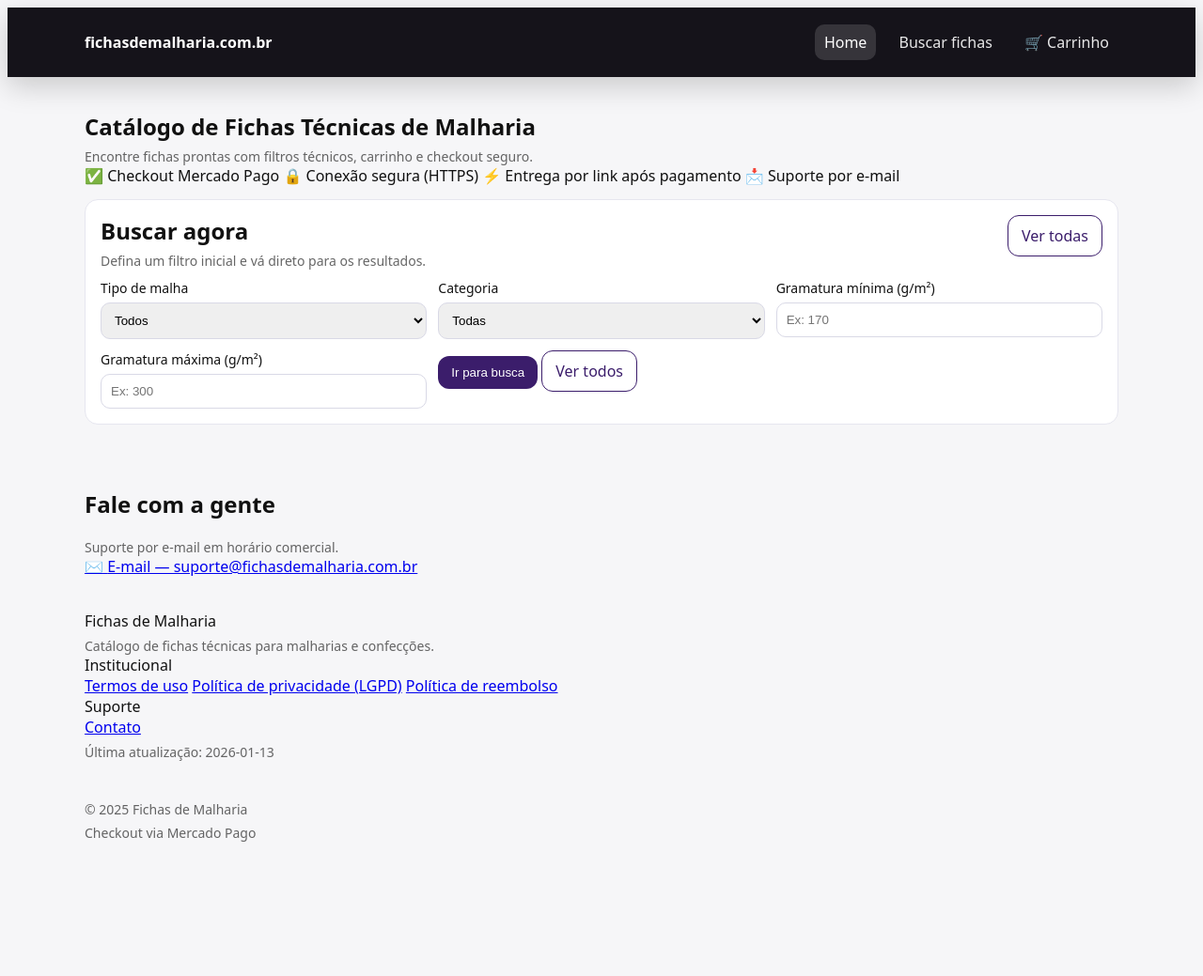
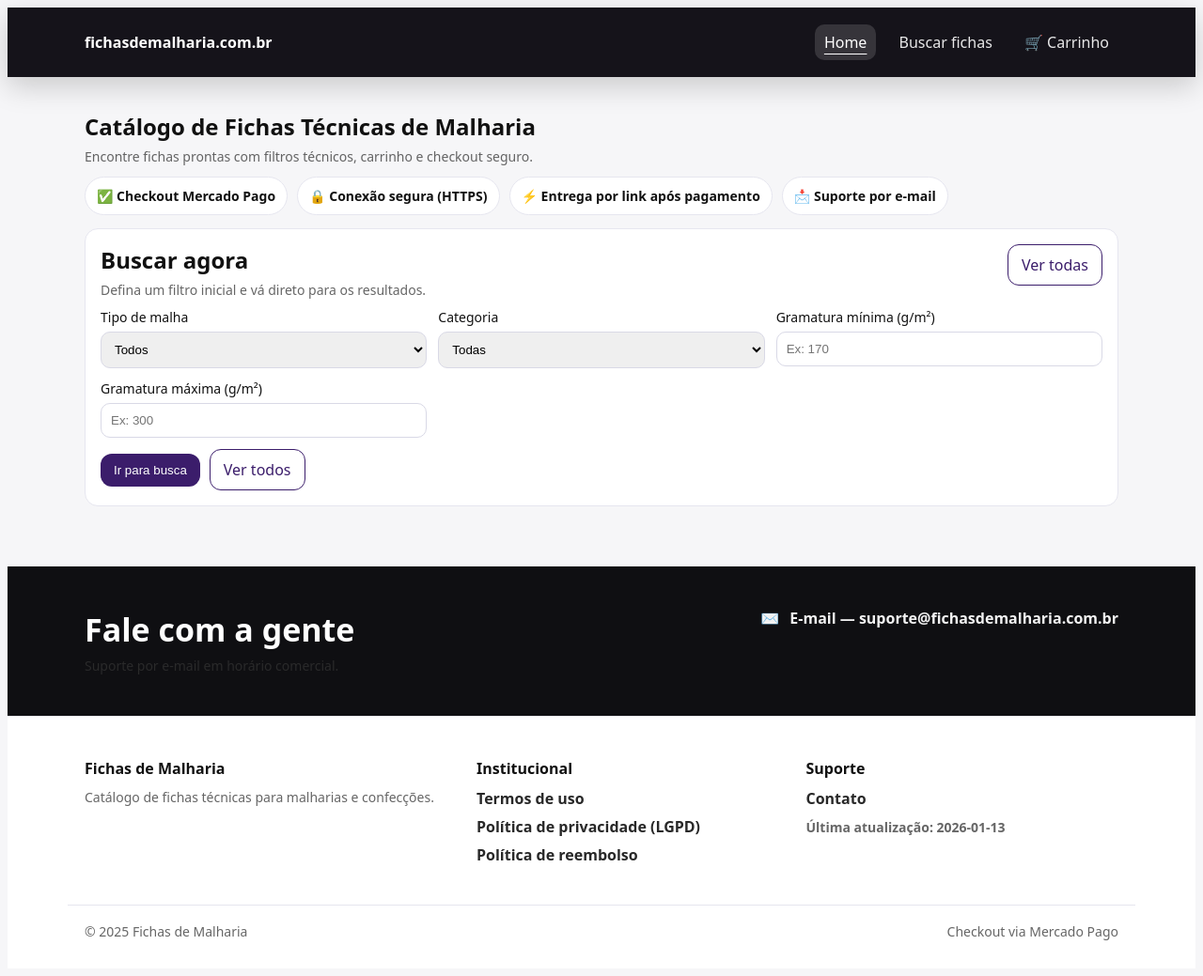
Before and after one commit to AdminAcheTece/FichasMalharia, a Flask app: page / in a window 1280 px wide. Shown: the whole page at 94% size. Before the commit the page ends 896 px from the top, so only its background shows below. Run offline with Flask 3, Linux system fonts and the light colour scheme; data comes from the database, SQL or seed files in the repository; some libraries are stand-ins or nearby versions.

Commit message:
Update style.css

```diff
--- a/static/style.css
+++ b/static/style.css
@@ -305,3 +305,98 @@ input,select{padding:10px;border:1px solid #d9d9e6;border-radius:10px}
   white-space:nowrap;
 }
 .link:hover{ text-decoration:underline; opacity:1; }
+
+/* ===== Utilitários ===== */
+.muted{opacity:.75}
+.active{opacity:1}
+.nav a.active{opacity:1; text-decoration:underline; text-underline-offset:6px}
+
+/* ===== Hero / Chips ===== */
+.hero{margin-top:18px}
+.chips{display:flex;flex-wrap:wrap;gap:10px;margin-top:12px}
+.chip{
+  display:inline-flex;align-items:center;gap:8px;
+  padding:10px 12px;border-radius:999px;
+  background:#fff;border:1px solid #e6e6ef;
+  font-size:14px;font-weight:700;
+}
+
+/* ===== Grid actions (Home) ===== */
+.grid-actions{
+  grid-column: 1 / -1;
+  display:flex;
+  gap:10px;
+  align-items:center;
+}
+
+/* ===== Footer estilo "AcheTece" ===== */
+.site-footer{margin-top:34px}
+.footer-cta{
+  background:#0f0f12;
+  color:#fff;
+  padding:26px 0;
+}
+.footer-cta-inner{
+  display:flex;
+  align-items:flex-start;
+  justify-content:space-between;
+  gap:18px;
+}
+.footer-cta-title h2{margin:0 0 6px; font-size:34px; font-weight:900}
+.footer-contacts{
+  display:flex;
+  flex-direction:column;
+  gap:10px;
+  min-width: 320px;
+}
+.footer-contact{
+  display:flex;
+  align-items:center;
+  gap:10px;
+  text-decoration:none;
+  color:#fff;
+  opacity:.95;
+  font-weight:700;
+}
+.footer-contact:hover{opacity:1}
+.footer-contact .ico{width:22px; display:inline-flex; justify-content:center}
+
+.footer-links{
+  background:#fff;
+  border-top:1px solid #e6e6ef;
+  padding:26px 0 12px;
+}
+.footer-grid{
+  display:grid;
+  grid-template-columns: 1.2fr 1fr 1fr;
+  gap:18px;
+}
+.footer-title{font-weight:900; margin-bottom:10px}
+.footer-text{max-width:420px}
+.footer-col a{
+  display:block;
+  color:#111;
+  text-decoration:none;
+  margin:8px 0;
+  font-weight:700;
+  opacity:.9;
+}
+.footer-col a:hover{opacity:1; text-decoration:underline}
+.footer-small{margin-top:10px; font-weight:700}
+
+.footer-bottom{
+  display:flex;
+  align-items:center;
+  justify-content:space-between;
+  gap:12px;
+  border-top:1px solid #e6e6ef;
+  padding-top:12px;
+  margin-top:16px;
+}
+
+@media(max-width:900px){
+  .footer-cta-inner{flex-direction:column}
+  .footer-contacts{min-width:unset}
+  .footer-grid{grid-template-columns:1fr}
+  .footer-bottom{flex-direction:column; align-items:flex-start}
+}
```
